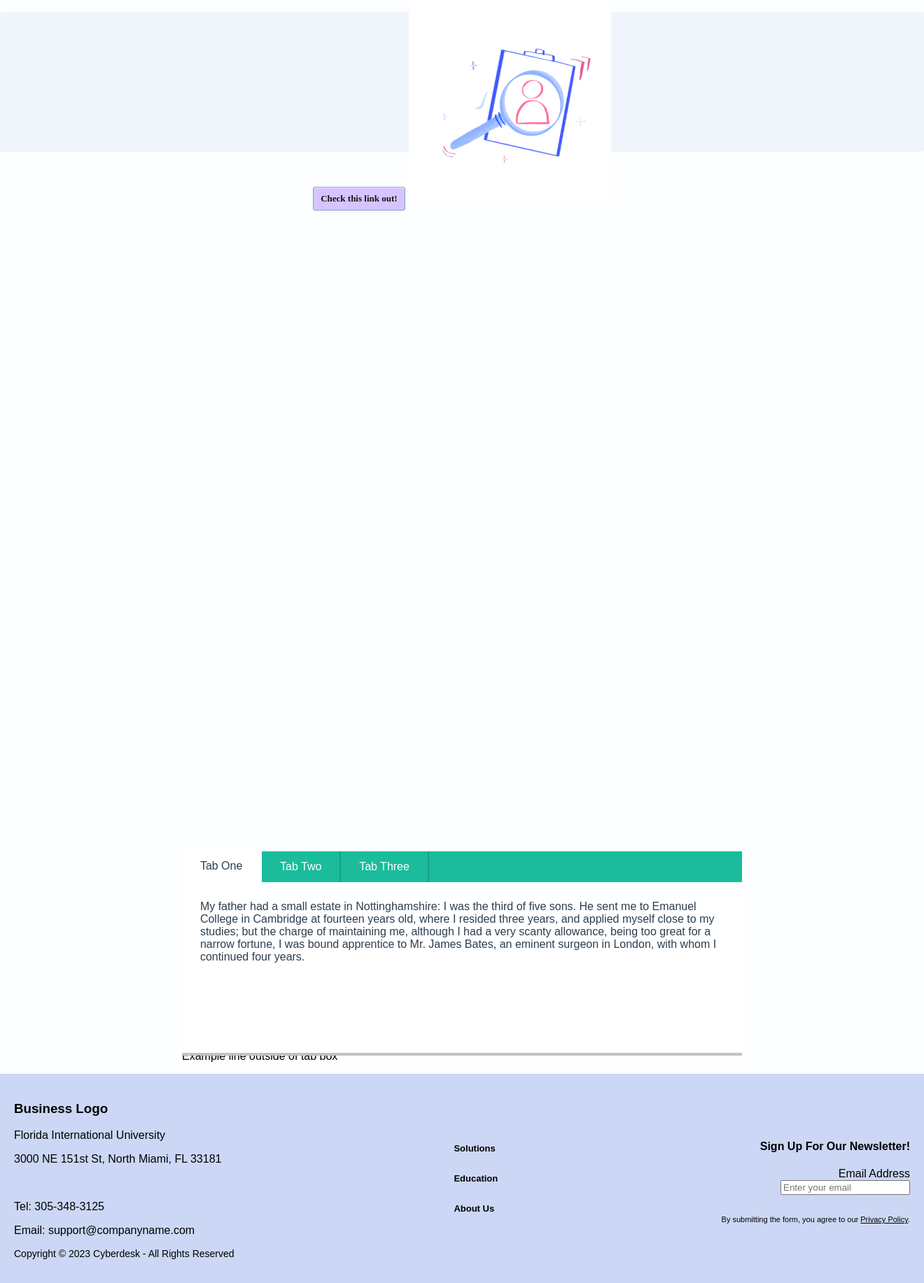
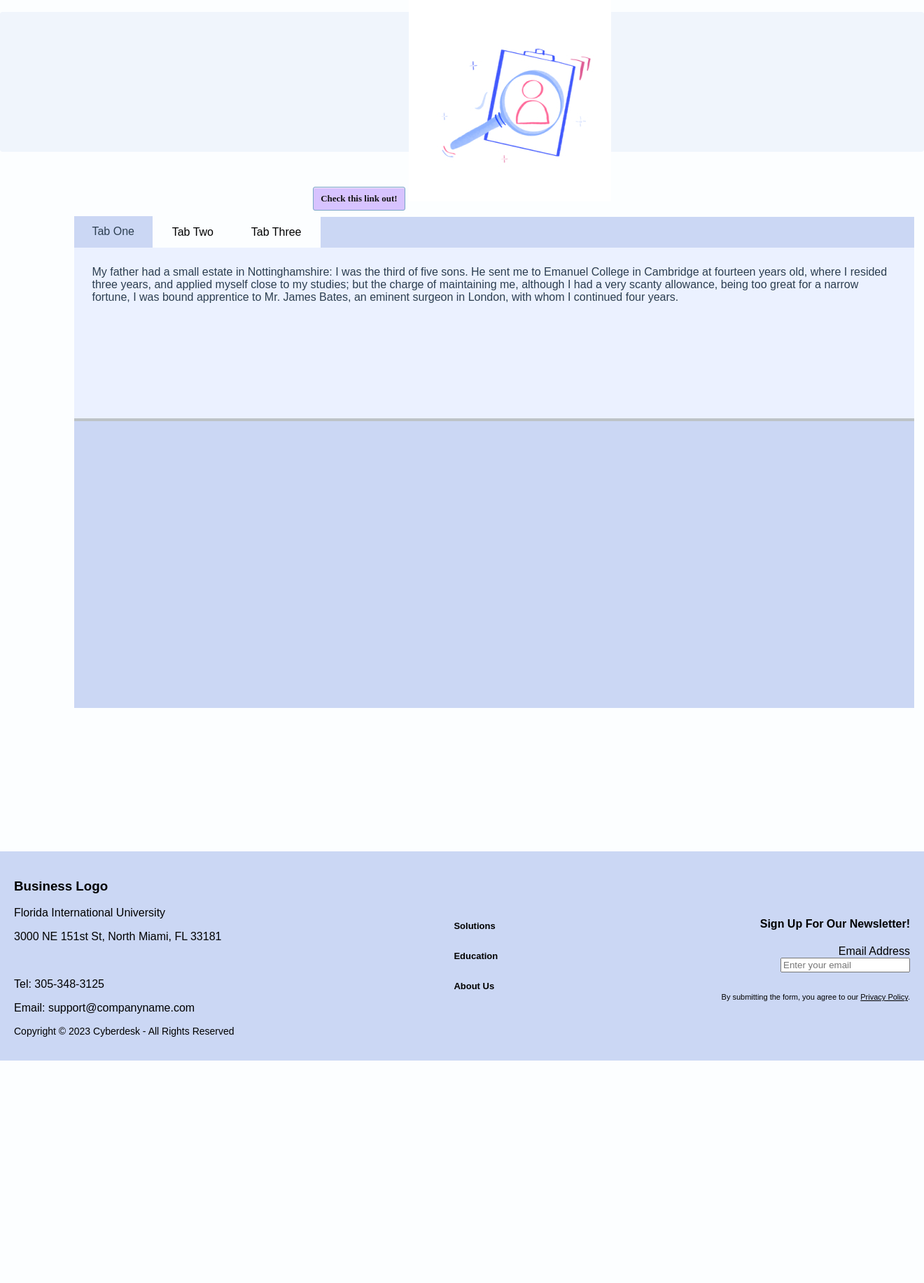
Before and after one commit to rockbison1230/CanTeachMe, a Flask app: page /education.html in a window 1320 px wide. Shown: the part 578-2412 px from the top of the page at 70% size. After the commit the page ends 2094 px from the top, so only its background shows below. Run offline with Flask 3, Linux system fonts and the light colour scheme.

Commit message:
tabs for edu page

```diff
--- a/static/css/education.css
+++ b/static/css/education.css
@@ -176,10 +176,13 @@ li a:hover,
   margin: 0 auto;
 }
 .tabs {
-  position: relative;
+  top: 105%;
+  left: 8%;
+  position: absolute;
   margin: 3rem 0;
-  background: #1abc9c;
-  height: 14.75rem;
+  background: #cbd7f4;
+  width: 1200px;
+  height: 702px;
 }
 .tabs::before,
 .tabs::after {
@@ -201,9 +204,9 @@ li a:hover,
   line-height: 2.75em;
   height: 3em;
   padding: 0 1.618em;
-  background: #1abc9c;
-  border-right: 0.125rem solid #16a085;
-  color: #fff;
+  background: #fcfeff;
+  border-right: 0.125rem solid #fcfeff;
+  color: black;
   cursor: pointer;
   top: 0;
   transition: all 0.25s;
@@ -219,14 +222,14 @@ li a:hover,
   top: 2.75em;
   left: 0;
   padding: 1.618rem;
-  background: #fff;
+  background: #ebf1ff;
   color: #2c3e50;
   border-bottom: 0.25rem solid #bdc3c7;
   opacity: 0;
   transition: all 0.35s;
 }
 .tab-switch:checked + .tab-label {
-  background: #fff;
+  background: #cbd7f4;
   color: #2c3e50;
   border-bottom: 0;
   border-right: 0.125rem solid #fff;
@@ -240,7 +243,6 @@ li a:hover,
   transition: all 0.35s;
 }
 
-/*Footer CSS*/
 .footer {
   bottom: -30px;
   display: flex;
@@ -263,7 +265,6 @@ li a:hover,
   padding: 0;
 }
 
-/* Style for the right section (newsletter sign-up) */
 .footer-right {
   flex: 1;
   text-align: right;
--- a/templates/education.html
+++ b/templates/education.html
@@ -66,7 +66,6 @@
                 <div class="tab-content">When I left Mr. Bates, I went down to my father: where, by the assistance of him and my uncle John, and some other relations, I got forty pounds, and a promise of thirty pounds a year to maintain me at Leyden: there I studied physic two years and seven months, knowing it would be useful in long voyages.</div>
               </div>
             </div>
-            <p>Example line outside of tab box</p>
           </div>
 
 
```
